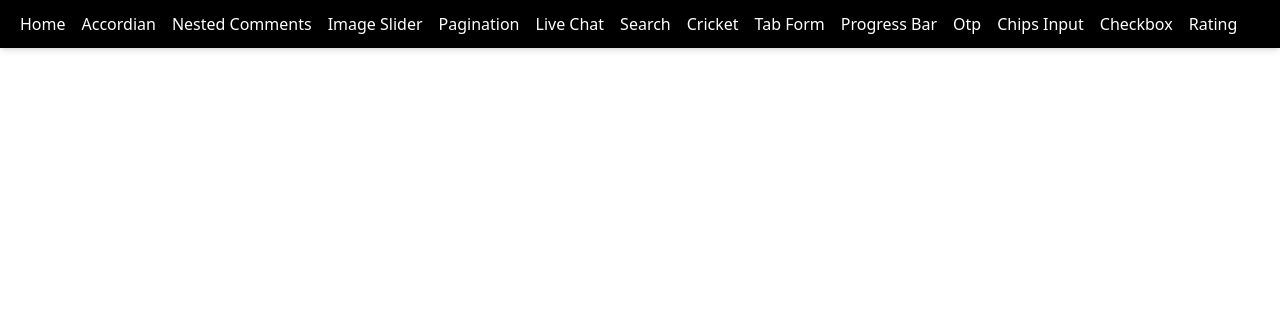
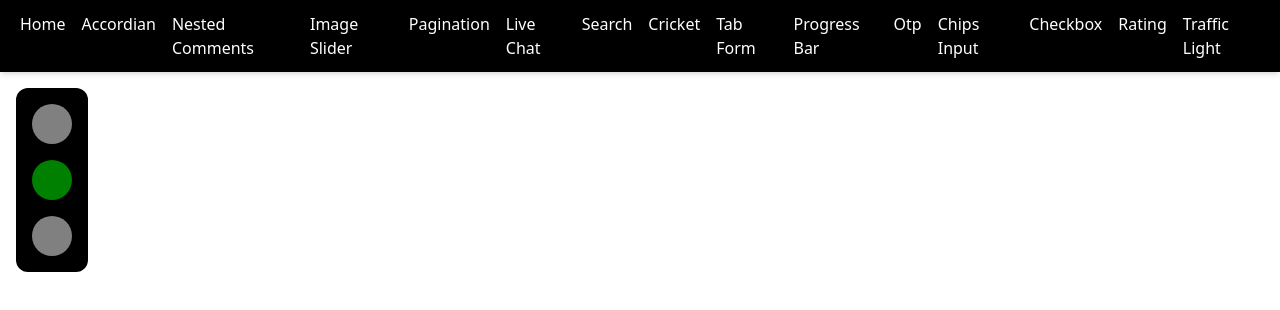
Before and after one commit to Ujjwal426/machine-coding-round, a React (Vite) app: page /traffic-light in a window 1280 px wide. Shown: the top 310 px of the page. Built offline with nearby package versions, Linux system fonts and the light colour scheme.

Commit message:
feat:traffic light

```diff
--- a/src/App.jsx
+++ b/src/App.jsx
@@ -14,6 +14,7 @@ import {
   ChipInput,
   NestedCheckbox,
   StarRatingPage,
+  TrafficLight,
 } from "./Pages";
 import { CustomHeader } from "./components";
 
@@ -36,6 +37,7 @@ function App() {
         <Route path="/chip-input" element={<ChipInput />} />
         <Route path="/nested-checkbox" element={<NestedCheckbox />} />
         <Route path="/star-rating" element={<StarRatingPage />} />
+        <Route path="/traffic-light" element={<TrafficLight />} />
       </Routes>
     </BrowserRouter>
   );
--- /dev/null
+++ b/src/Pages/TrafficLight/index.jsx
@@ -0,0 +1,36 @@
+import React, { useEffect, useState } from "react";
+
+// Real-world order: red -> green -> yellow -> red
+const config = [
+  { color: "red", time: 4000 },
+  { color: "green", time: 3000 },
+  { color: "yellow", time: 1000 },
+];
+
+const TrafficLight = () => {
+  const [currentIndex, setCurrentIndex] = useState(0);
+
+  useEffect(() => {
+    const timer = setTimeout(() => {
+      setCurrentIndex((prev) => (prev + 1) % config.length);
+    }, config[currentIndex].time);
+
+    return () => clearTimeout(timer);
+  }, [currentIndex]);
+
+  return (
+    <div className="inline-flex flex-col bg-black rounded-xl p-2 m-4">
+      {config.map((item, index) => {
+        return (
+          <div
+            key={item.color}
+            style={{ background: currentIndex === index ? item.color : "gray" }}
+            className="rounded-full w-10 h-10 m-2"
+          ></div>
+        );
+      })}
+    </div>
+  );
+};
+
+export default TrafficLight;
--- a/src/Pages/index.js
+++ b/src/Pages/index.js
@@ -12,6 +12,7 @@ import OtpInput from "./Otp";
 import ChipInput from "./ChipInput";
 import NestedCheckbox from "./NestedCheckbox";
 import StarRatingPage from "./StarRatingPage";
+import TrafficLight from "./TrafficLight";
 
 export {
   Home,
@@ -28,4 +29,5 @@ export {
   ChipInput,
   NestedCheckbox,
   StarRatingPage,
+  TrafficLight,
 };
--- a/src/components/Header/index.tsx
+++ b/src/components/Header/index.tsx
@@ -67,6 +67,10 @@ const CustomHeader = () => {
           <Link to="/star-rating" className="text-white hover:text-blue-600">
             Rating
           </Link>
+
+          <Link to="/traffic-light" className="text-white hover:text-blue-600">
+            Traffic Light
+          </Link>
         </nav>{" "}
       </div>
     </header>
```
